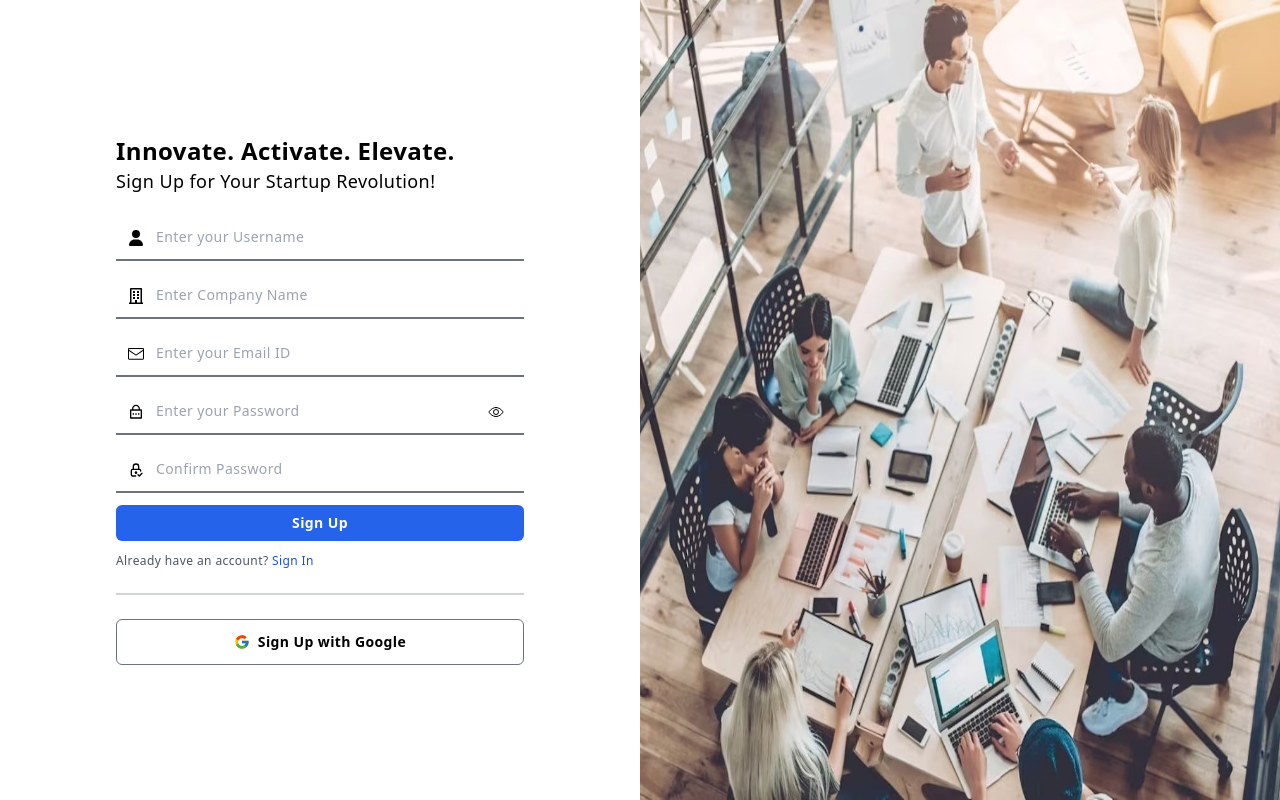
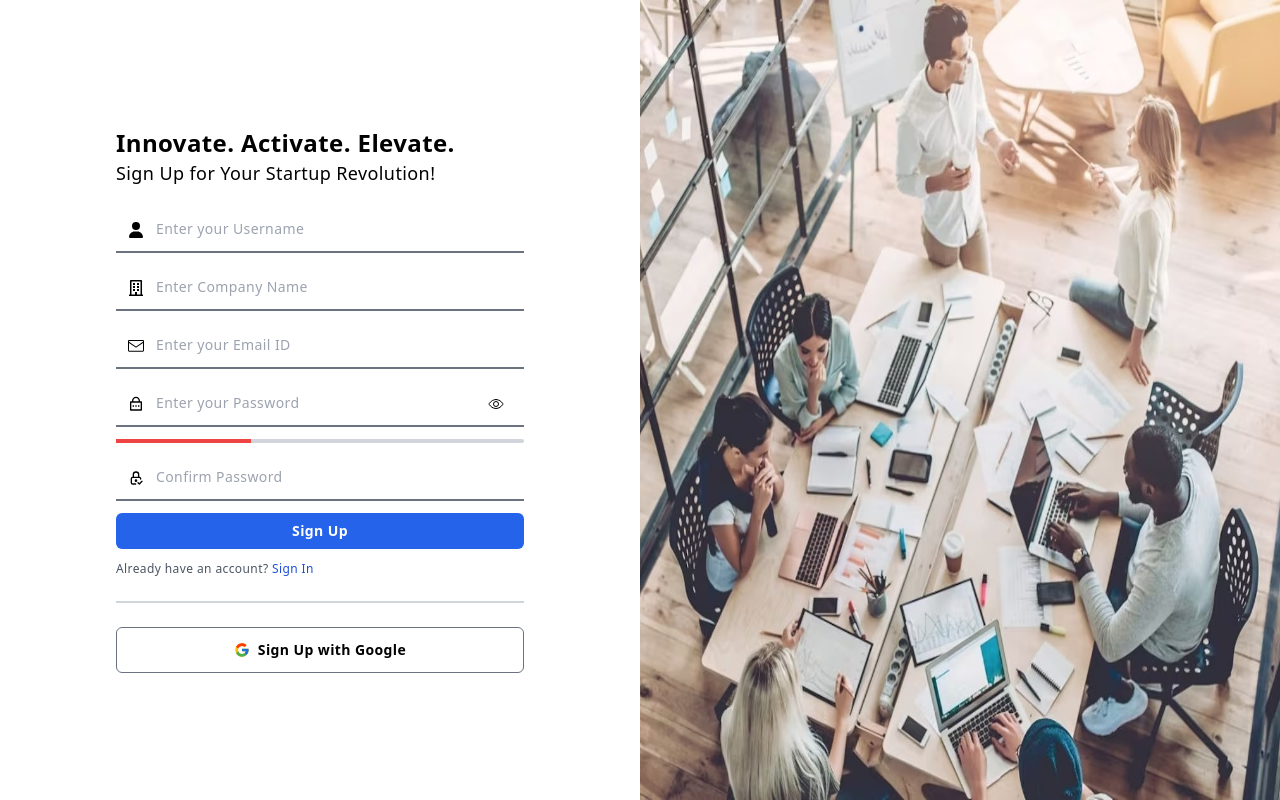
Before and after one commit to manan18/startup-sync, a Next.js app: page /signup in a window 1280 px wide. Built offline with nearby package versions, Linux system fonts and the light colour scheme.

Commit message:
added validator component

```diff
--- /dev/null
+++ b/src/components/atoms/validator/index.tsx
@@ -0,0 +1,22 @@
+import React from 'react'
+import clsx from 'clsx'
+
+interface ValidatorProps {
+    value: string;
+}
+
+const Validator: React.FC<ValidatorProps> = ({ value }) => {
+    const length = value.length < 5 ? 'weak' : value.length < 8 ? 'normal' : 'strong'
+    return (
+        <div className='rounded-md bg-gray-300 h-1'>
+            <div className={clsx('h-1 transition-all duration-300', {
+                'bg-red-500 w-[33%]': length == 'weak',
+                'bg-yellow-500 w-[66%]': length == 'normal',
+                'bg-green-500 w-[100%]': length == 'strong',
+                'w-0': value.length == 0
+            })}></div>
+        </div>
+    )
+}
+
+export default Validator
--- a/src/components/loginForm/index.tsx
+++ b/src/components/loginForm/index.tsx
@@ -10,6 +10,7 @@ import useAuth from '@/hooks/useAuth';
 import { useRouter } from 'next/router'
 import { FcGoogle } from "react-icons/fc";
 import { toast } from 'react-toastify';
+import Link from 'next/link';
 
 const LoginForm = () => {
   const router = useRouter()
@@ -55,7 +56,7 @@ const LoginForm = () => {
       }} icon={showPassword ? <IoEyeOffOutline /> : <IoEyeOutline />} />} />
       <p className="text-xs text-gray-600 hover:text-blue-700 hover:underline cursor-pointer" onClick={forgotPassword}>Forgot Password?</p>
       <Button className="text-sm" onClick={handleLogin} disabled={loading}>Log In</Button>
-      <p className="text-xs text-gray-600">Don't have an account? <span className="text-blue-700 hover:underline cursor-pointer">Sign Up</span></p>
+      <p className="text-xs text-gray-600">Don't have an account? <Link href='/signup' className="text-blue-700 hover:underline cursor-pointer">Sign Up</Link></p>
       <div className='border-b-2 border-gray-300 my-3'></div>
       <Button className="bg-transparent border border-gray-500 hover:bg-transparent flex justify-center items-center gap-2 py-3">
         <FcGoogle />
--- a/src/components/signupForm/index.tsx
+++ b/src/components/signupForm/index.tsx
@@ -14,6 +14,8 @@ import Button from '@/components/atoms/button';
 import { FcGoogle } from "react-icons/fc";
 import useAuth from '@/hooks/useAuth';
 import { AxiosError } from 'axios';
+import Link from 'next/link';
+import Validator from '../atoms/validator';
 
 const SignUpForm = () => {
     const [formstate, setFormState] = React.useState({
@@ -79,11 +81,12 @@ const SignUpForm = () => {
             <Input type="password" placeholder="Enter your Password" className=" text-gray-500" onChange={(e) => { setFormState({ ...formstate, password: e.target.value }) }} value={formstate.password} startAdornment={<RiLockPasswordLine />} endAdornment={<IconButton onClick={() => {
                 setShowPassword(!showPassword)
             }} icon={showPassword ? <IoEyeOffOutline /> : <IoEyeOutline />} />} />
+            <Validator value={formstate.password} />
             <Input type="password" placeholder="Confirm Password" className=" text-gray-500" onChange={(e) => {
                 setCPasswd(e.target.value)
             }} value={cpasswd} startAdornment={<TbLockCheck />} endAdornment={(cpasswd.length > 0 && cpasswd == formstate.password) ? <IoMdCheckmarkCircleOutline className='text-green-600' /> : null} />
             <Button className="text-sm" onClick={handleSubmit} disabled={loading}>Sign Up</Button>
-            <p className="text-xs text-gray-600">Already have an account? <span className="text-blue-700 hover:underline cursor-pointer">Sign In</span></p>
+            <p className="text-xs text-gray-600">Already have an account? <Link href='/login' className="text-blue-700 hover:underline cursor-pointer" >Sign In</Link></p>
             <div className='border-b-2 border-gray-300 my-3'></div>
             <Button className="bg-transparent border border-gray-500 hover:bg-transparent flex justify-center items-center gap-2 py-3">
                 <FcGoogle />
```
